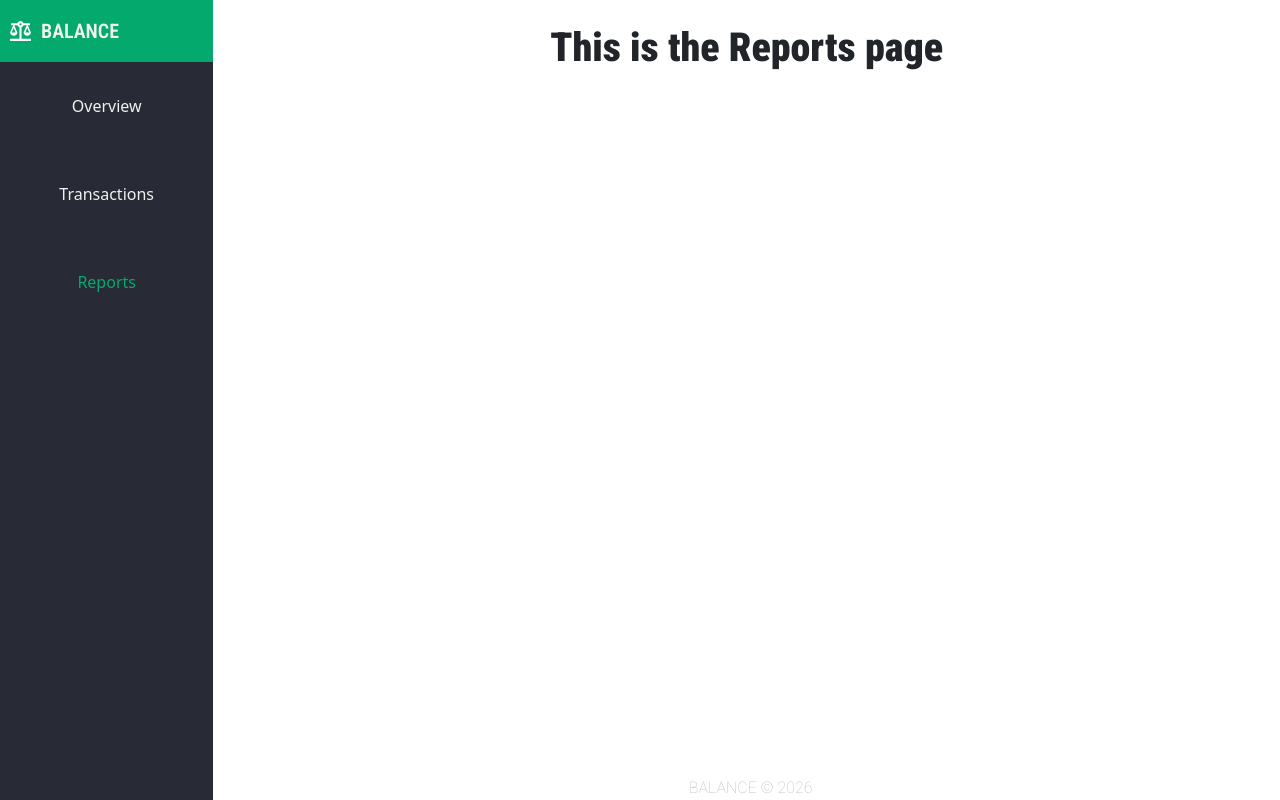
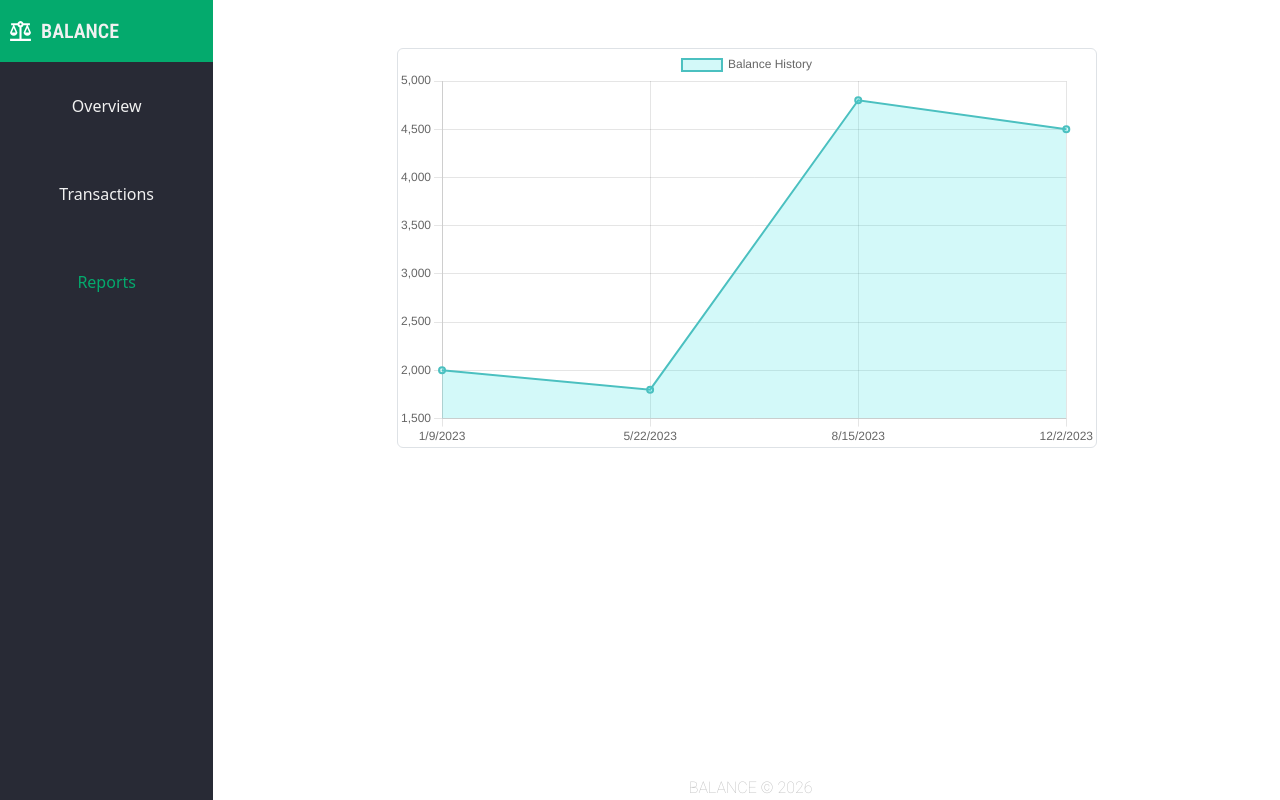
Before and after one commit to ezsota/balance, a React (Vite) app: page /reports-view in a window 1280 px wide. Built offline with nearby package versions, Linux system fonts and the light colour scheme; no server answers.

Commit message:
Added react-chartJS to Reports.jsx and Overview.jsx

```diff
--- a/src/components/TransactionChart.jsx
+++ b/src/components/TransactionChart.jsx
@@ -1,9 +1,62 @@
-import placeholderChart from "../assets/chart-placeholder.svg"
+// React ChartJS demo: https://github.com/reactchartjs/react-chartjs-2/blob/master/sandboxes/line/area/App.tsx
 
-export default function TransactionChart() {
+import { useMemo } from "react";
+// Line chart library and components
+import { Line } from "react-chartjs-2";
+import {
+    Chart as ChartJS,
+    CategoryScale,
+    LinearScale,
+    PointElement,
+    LineElement,
+    Filler,
+    Tooltip,
+    Legend
+} from "chart.js";
+// Register chart components for use
+ChartJS.register(CategoryScale, LinearScale, PointElement, LineElement, Filler, Tooltip, Legend);
+
+export default function TransactionChart(props) {
+    // Sort and memoize by date, avoids canvas recalc/render errors
+    const dateSorted = useMemo(() =>
+        props.transactions.sort((a, b) => new Date(a.date) - new Date(b.date)),
+        [props.transactions]
+    );
+
+    // Create date strings for x-axis (using dateSorted)
+    const labels = dateSorted.map(transaction => {
+        return new Date(transaction.date).toLocaleDateString();
+    });
+    // Create amounts for y-axis (using dateSorted)
+    let balanceTotal = 0;
+    const dataPoints = dateSorted.map(transaction => (balanceTotal += transaction.amount));
+
+    // Chart data configuration
+    const data = {
+        labels,
+        datasets: [
+            {
+                label: "Balance History",
+                data: dataPoints,
+                borderWidth: 2,
+                tension: 0, // Line sharpness
+                fill: true, //Area chart on
+                backgroundColor: 'rgba(38, 226, 226, 0.2)', // Area color
+                borderColor: 'rgba(75, 192, 192, 1)', // Line color
+            }
+        ]
+    };
+
+    // Make chart responsive
+    const chartOptions = {
+        responsive: true,
+        maintainAspectRatio: false,
+    };
+
     return (
-        <section className="border rounded text-center my-2 my-md-4 mx-auto">
-            <img src={placeholderChart} id="overview-chart" alt="placeholder image of a chart" />
+        <section className="border rounded text-center my-2 my-md-4 mx-auto" id="overview-chart">
+            {/* CHART RENDER */}
+            <Line data={data} options={chartOptions} />
         </section>
     )
 };
--- a/src/pages/Overview.jsx
+++ b/src/pages/Overview.jsx
@@ -22,10 +22,54 @@ import CtaBox from "../components/CTABox.jsx";
 export default function Overview() {
     // Transactions state (primary)
     const [transactions, setTransactions] = useState([
-        {amount: 1000.50},
-        {amount: -100.25},
-        {amount: 1000.50},
-        {amount: -500.25}
+        {
+            title: "Test1",
+            amount: 2000.50,
+            category: "Test1 Data",
+            date: new Date("2023-01-09").getTime()
+        },
+        {
+            title: "Test2",
+            amount: -200.25,
+            category: "Test2 Data",
+            date: new Date("2023-05-22").getTime()
+        },
+        {
+            title: "Test3",
+            amount: 3000.50,
+            category: "Test3 Data",
+            date: new Date("2023-08-15").getTime()
+        },
+        {
+            title: "Test4",
+            amount: -2000,
+            category: "Test4 Data",
+            date: new Date("2023-12-02").getTime()
+        },
+        {
+            title: "Test5",
+            amount: 12000.75,
+            category: "Test5 Data",
+            date: new Date("2024-05-15").getTime()
+        },
+        {
+            title: "Test6",
+            amount: -3300.50,
+            category: "Test6 Data",
+            date: new Date("2024-08-03").getTime()
+        },
+        {
+            title: "Test7",
+            amount: 10000.50,
+            category: "Test7 Data",
+            date: new Date("2025-02-17").getTime()
+        },
+        {
+            title: "Test8",
+            amount: -2525.25,
+            category: "Test8 Data",
+            date: new Date("2026-02-05").getTime()
+        }
     ]);
 
     // Get transactions on page render
--- a/src/pages/Reports.jsx
+++ b/src/pages/Reports.jsx
@@ -25,8 +25,40 @@ Components: Filterbox.jsx, TransactionChart.jsx, TransactionList.jsx SummaryCard
     ===========================================
     */
 
+import { useState } from "react";
+import { getTransactions } from "../api/backendApi.js";
+import TransactionChart from "../components/TransactionChart";
+
 export default function Reports() {
+    // Transactions for report data
+    const [filteredTransactions, setFilteredTransactions] = useState([
+        {
+            title: "Test1",
+            amount: 2000.50,
+            category: "Test1 Data",
+            date: new Date("2023-01-09").getTime()
+        },
+        {
+            title: "Test2",
+            amount: -200.25,
+            category: "Test2 Data",
+            date: new Date("2023-05-22").getTime()
+        },
+        {
+            title: "Test3",
+            amount: 3000.50,
+            category: "Test3 Data",
+            date: new Date("2023-08-15").getTime()
+        },
+        {
+            title: "Test4",
+            amount: -300.25,
+            category: "Test4 Data",
+            date: new Date("2023-12-02").getTime()
+        }
+    ]);
+
     return (
-        <h1>This is the Reports page</h1>
+        <TransactionChart transactions={filteredTransactions} />
     )
 };
--- a/src/pages/Transactions.jsx
+++ b/src/pages/Transactions.jsx
@@ -12,10 +12,22 @@ Components: TransactionInputs.jsx + Transaction List.jsx
 
 */
 
+import { useState, useEffect } from "react";
+import { getTransactions } from "../api/backendApi.js";
 import TransactionInputBox from "../components/TransactionInputBox.jsx";
 import TransactionList from "../components/TransactionList.jsx";
 
 export default function Transactions() {
+    // Initial list transactions (all)
+    const [transactions, setTransactions] = useState([]);
+    //Filtered list transactions
+    const [filteredTransactions, setFilteredTransactions] = useState([])
+
+    // Get all transactions on page render
+    useEffect(() => {
+        getTransactions().then(setTransactions).catch(console.error);
+    }, []);
+
     return (
         <div className="d-flex flex-column justify-content-center w-100">
             {/* HEADER */}
--- a/src/styles.css
+++ b/src/styles.css
@@ -116,6 +116,7 @@ nav .active {
 }
 
 #overview-chart {
+    height: 400px;
     width:100% !important;
     max-width: 700px !important;
 }
```
